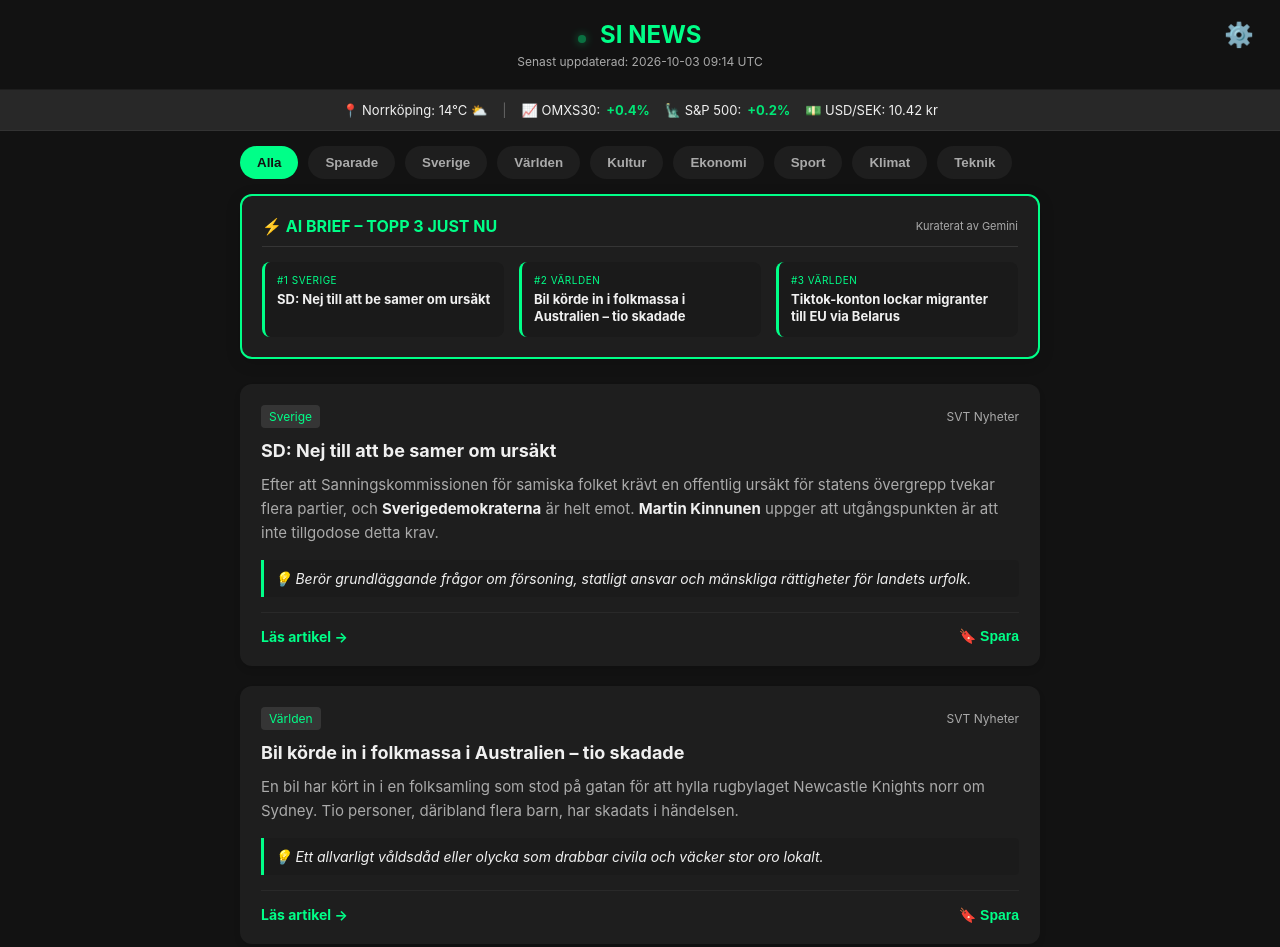
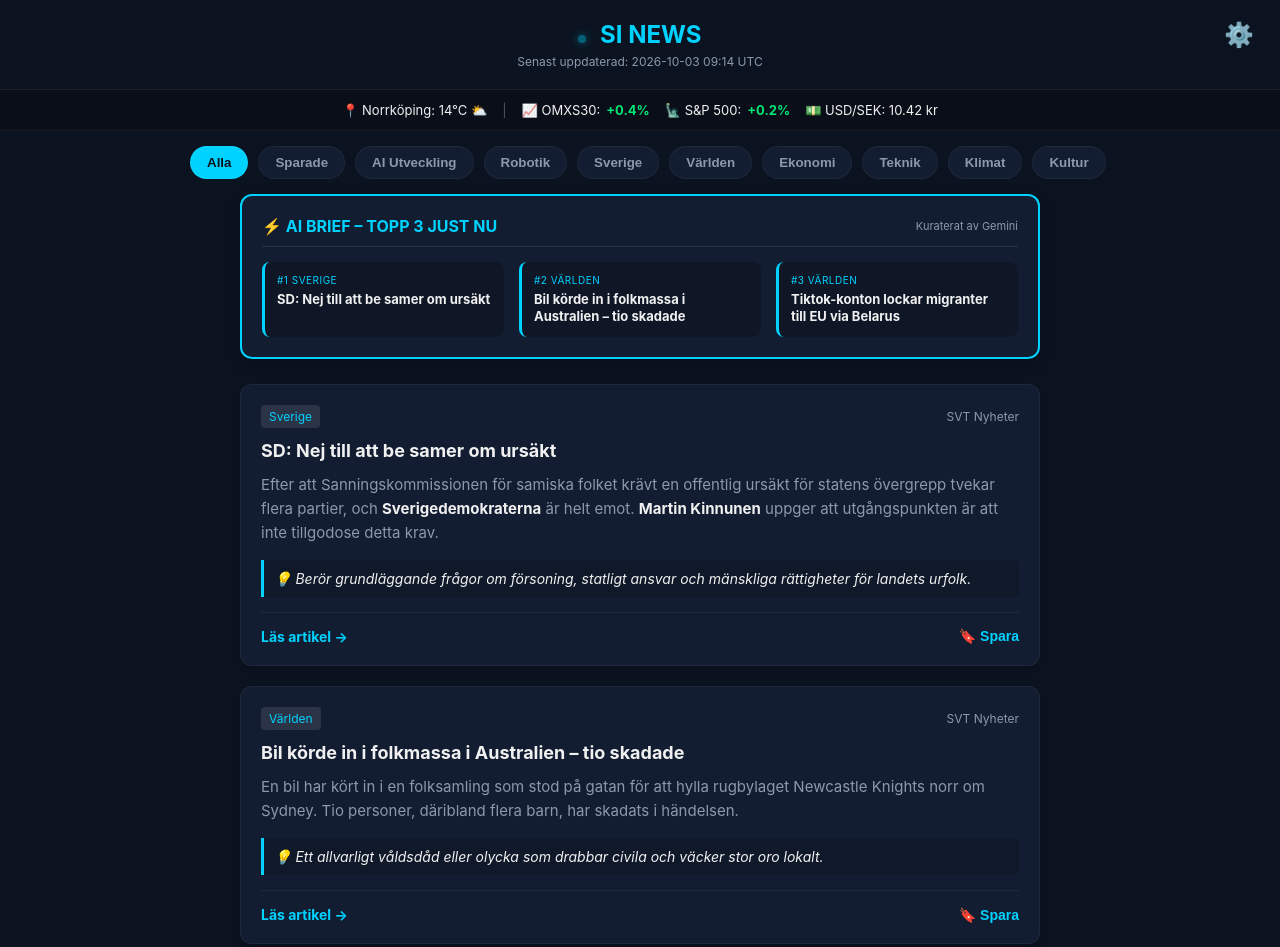
Before and after one commit to Balubish/si-news, a plain HTML site: page index.html in a window 1280 px wide. Shown: the top 947 px of the page. Drawn offline with Linux system fonts and the light colour scheme; no server answers.

Commit message:
Update index.html

```diff
--- a/index.html
+++ b/index.html
@@ -7,9 +7,9 @@
     <style>
         /* Färgteman */
         :root[data-theme="neon"] {
-            --bg-color: #121212; --card-bg: #1e1e1e; --text-main: #f0f0f0;
-            --text-muted: #aaaaaa; --accent: #00ff88; --accent-hover: #00cc6a;
-            --widget-bg: #282828;
+            --bg-color: #0b1320; --card-bg: #131d31; --text-main: #f0f0f0;
+            --text-muted: #8a99ad; --accent: #00d2ff; --accent-hover: #00a3cc;
+            --widget-bg: #090e18;
         }
         :root[data-theme="oled"] {
             --bg-color: #000000; --card-bg: #0a0a0a; --text-main: #ffffff;
@@ -45,7 +45,7 @@
         header {
             padding: 20px;
             text-align: center;
-            border-bottom: 1px solid var(--card-bg);
+            border-bottom: 1px solid rgba(255,255,255,0.05);
             position: relative;
         }
         h1 { margin: 0; font-size: 24px; color: var(--accent); }
@@ -76,12 +76,12 @@
         /* Kategori-Nav */
         .category-nav {
             display: flex; gap: 10px; overflow-x: auto; padding: 15px 20px;
-            scrollbar-width: none; white-space: nowrap; max-width: 800px; margin: 0 auto;
+            scrollbar-width: none; white-space: nowrap; max-width: 900px; margin: 0 auto;
         }
         .category-nav::-webkit-scrollbar { display: none; }
         .cat-btn {
             background-color: var(--card-bg); color: var(--text-muted);
-            border: 1px solid transparent; padding: 8px 16px;
+            border: 1px solid rgba(255,255,255,0.05); padding: 8px 16px;
             border-radius: 20px; cursor: pointer; font-weight: bold;
             transition: all 0.2s;
         }
@@ -99,7 +99,7 @@
             border-radius: 12px;
             padding: 20px;
             margin-bottom: 25px;
-            box-shadow: 0 4px 15px rgba(0,0,0,0.15);
+            box-shadow: 0 4px 15px rgba(0,0,0,0.2);
         }
         .ai-brief-header {
             display: flex; align-items: center; justify-content: space-between;
@@ -109,10 +109,10 @@
         .ai-brief-title { font-size: 16px; font-weight: bold; color: var(--accent); margin: 0; }
         .brief-grid { display: grid; grid-template-columns: repeat(auto-fit, minmax(220px, 1fr)); gap: 15px; }
         .brief-item {
-            background: rgba(0,0,0,0.15); padding: 12px; border-radius: 8px;
+            background: rgba(0,0,0,0.2); padding: 12px; border-radius: 8px;
             border-left: 3px solid var(--accent); cursor: pointer; transition: background 0.2s;
         }
-        .brief-item:hover { background: rgba(0,0,0,0.25); }
+        .brief-item:hover { background: rgba(0,0,0,0.35); }
         .brief-item-cat { font-size: 10px; text-transform: uppercase; color: var(--accent); letter-spacing: 0.5px; }
         .brief-item-title { font-size: 13px; font-weight: bold; margin: 5px 0 0 0; line-height: 1.3; }
 
@@ -124,7 +124,7 @@
             overflow: hidden;
             box-shadow: 0 4px 6px rgba(0,0,0,0.1);
             transition: transform 0.2s, border-color 0.2s;
-            border: 1px solid transparent;
+            border: 1px solid rgba(255,255,255,0.05);
             display: flex; flex-direction: column;
         }
         .news-card:hover {
@@ -153,7 +153,7 @@
 
         .why-it-matters {
             font-size: 14px; font-style: italic; color: var(--text-main);
-            background: rgba(0,0,0,0.1); padding: 10px; border-left: 3px solid var(--accent);
+            background: rgba(0,0,0,0.15); padding: 10px; border-left: 3px solid var(--accent);
             margin-bottom: 15px; border-radius: 0 4px 4px 0;
         }
 
@@ -325,13 +325,18 @@
             if (target) {
                 target.scrollIntoView({ behavior: 'smooth', block: 'center' });
                 target.style.borderColor = 'var(--accent)';
-                setTimeout(() => target.style.borderColor = 'transparent', 2000);
+                setTimeout(() => target.style.borderColor = 'rgba(255,255,255,0.05)', 2000);
             }
         }
 
         function setupCategories() {
             const nav = document.getElementById('category-nav');
-            const categories = ['Alla', 'Sparade', ...new Set(allArticles.map(a => a.category).filter(Boolean))];
+
+            // Fastställda prioriterade kategorier (inklusive AI Utveckling och Robotik)
+            const priorityCategories = ['Alla', 'Sparade', 'AI Utveckling', 'Robotik', 'Sverige', 'Världen', 'Ekonomi', 'Teknik', 'Klimat', 'Kultur', 'Sport'];
+
+            const jsonCategories = allArticles.map(a => a.category).filter(Boolean);
+            const categories = [...new Set([...priorityCategories, ...jsonCategories])];
 
             nav.innerHTML = categories.map(cat =>
                 `<button class="cat-btn ${cat === 'Alla' ? 'active' : ''}" onclick="filterCategory('${cat}', this)">${cat}</button>`
@@ -342,7 +347,6 @@
             document.querySelectorAll('.cat-btn').forEach(btn => btn.classList.remove('active'));
             if(btnElement) btnElement.classList.add('active');
 
-            // Dölj/Visa AI Brief beroende på om vi är i "Alla" eller inte
             const briefBox = document.getElementById('ai-brief-box');
             if (category === 'Alla') {
                 briefBox.style.display = 'block';
@@ -384,7 +388,25 @@
                     return;
                 }
             } else if (categoryFilter !== 'Alla') {
-                filtered = allArticles.filter(a => a.category === categoryFilter);
+                filtered = allArticles.filter(a => {
+                    if (!a.category) return false;
+                    const catLower = a.category.toLowerCase();
+                    const filterLower = categoryFilter.toLowerCase();
+
+                    // Exakt matchning
+                    if (catLower === filterLower) return true;
+
+                    // Smart matchning för AI Utveckling & Robotik
+                    if (filterLower.includes('ai') && (catLower.includes('ai') || a.title.toLowerCase().includes('ai') || a.summary.toLowerCase().includes('ai'))) return true;
+                    if (filterLower.includes('robot') && (catLower.includes('robot') || a.title.toLowerCase().includes('robot') || a.summary.toLowerCase().includes('robot'))) return true;
+
+                    return false;
+                });
+
+                if (filtered.length === 0) {
+                    container.innerHTML = `<p style="text-align:center; color: var(--text-muted); padding: 40px;">Inga artiklar hittades i kategorin "${categoryFilter}" just nu.</p>`;
+                    return;
+                }
             }
 
             filtered.forEach(article => {
```
